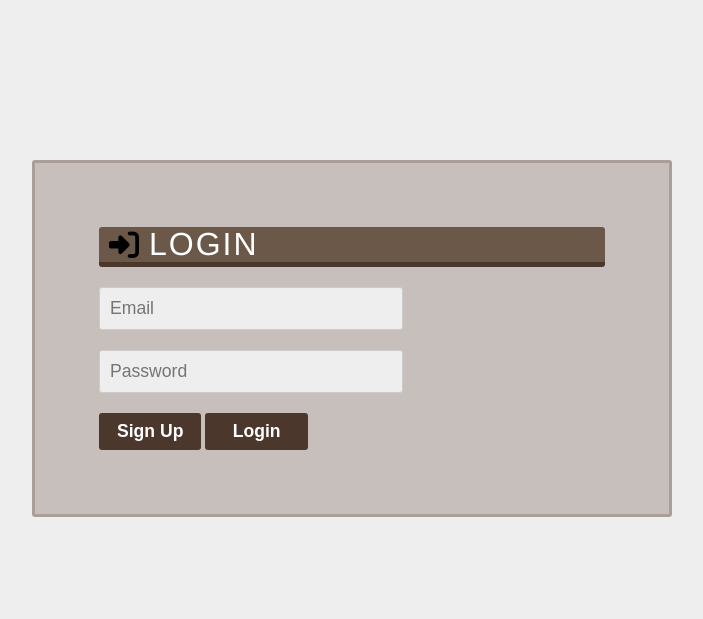
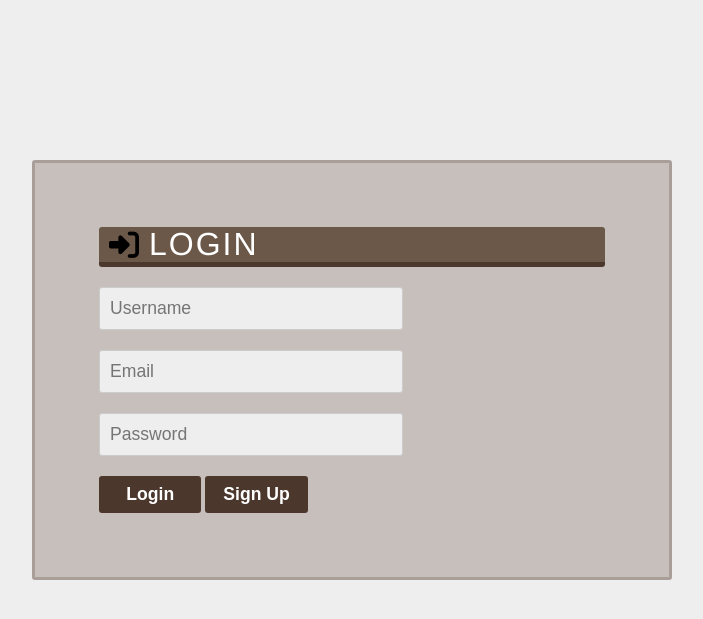
Before and after one commit to NuthanB/BillingSystem, a Flask app: page / in a window 1280 px wide. Shown: the top 619 px of the page, without its empty margins (288-991 px from the left). Run offline with Flask 3, Linux system fonts and the light colour scheme; some libraries are stand-ins or nearby versions.

Commit message:
username integration

```diff
--- a/app/static/css/style.css
+++ b/app/static/css/style.css
@@ -147,6 +147,7 @@ footer {
 }
 
 input[type="email"],
+input[type="text"],
 #email,
 input[type="password"],
 .new-bill input,
--- a/app/templates/login.html
+++ b/app/templates/login.html
@@ -6,6 +6,14 @@
     <p style="color: white">LOGIN</p>
   </div>
   <form action="{{ url_for('login') }}" method="post" class="login-form">
+    <div class="form-group">
+      <input
+        placeholder="Username"
+        type="text"
+        id="uname"
+        name="uname"
+      />
+    </div>
     <div class="form-group">
       <input
         placeholder="Email"
@@ -24,6 +32,7 @@
         required
       />
     </div>
+    <button type="submit" class="btn-submit" id="login">Login</button>
     <button
       onclick="new_user()"
       type="button"
@@ -32,7 +41,6 @@
     >
       Sign Up
     </button>
-    <button type="submit" class="btn-submit" id="login">Login</button>
   </form>
 </section>
 <script>
--- a/app/templates/user_activity.html
+++ b/app/templates/user_activity.html
@@ -4,7 +4,7 @@ block content %}
 <section class="container user-activity">
   <h2>User Activity</h2>
   {% for user, activities in user_activities.items() %}
-  <h3 class="user-email">{{ user.email }}</h3>
+  <h3 class="user-email">{{ user.username }}</h3>
   <div class="user-activity-logs">
     <table>
       <thead>
--- a/app/views.py
+++ b/app/views.py
@@ -128,8 +128,10 @@ def get_bill(bill_id):
 @app.route('/login', methods=['GET', 'POST'])
 def login():
     if request.method == 'POST':
+        uname = request.form['uname']
         email = request.form['email']
         password = request.form['password']
+
         user = User.query.filter_by(email=email, password=password).first()
 
         if user:
```
